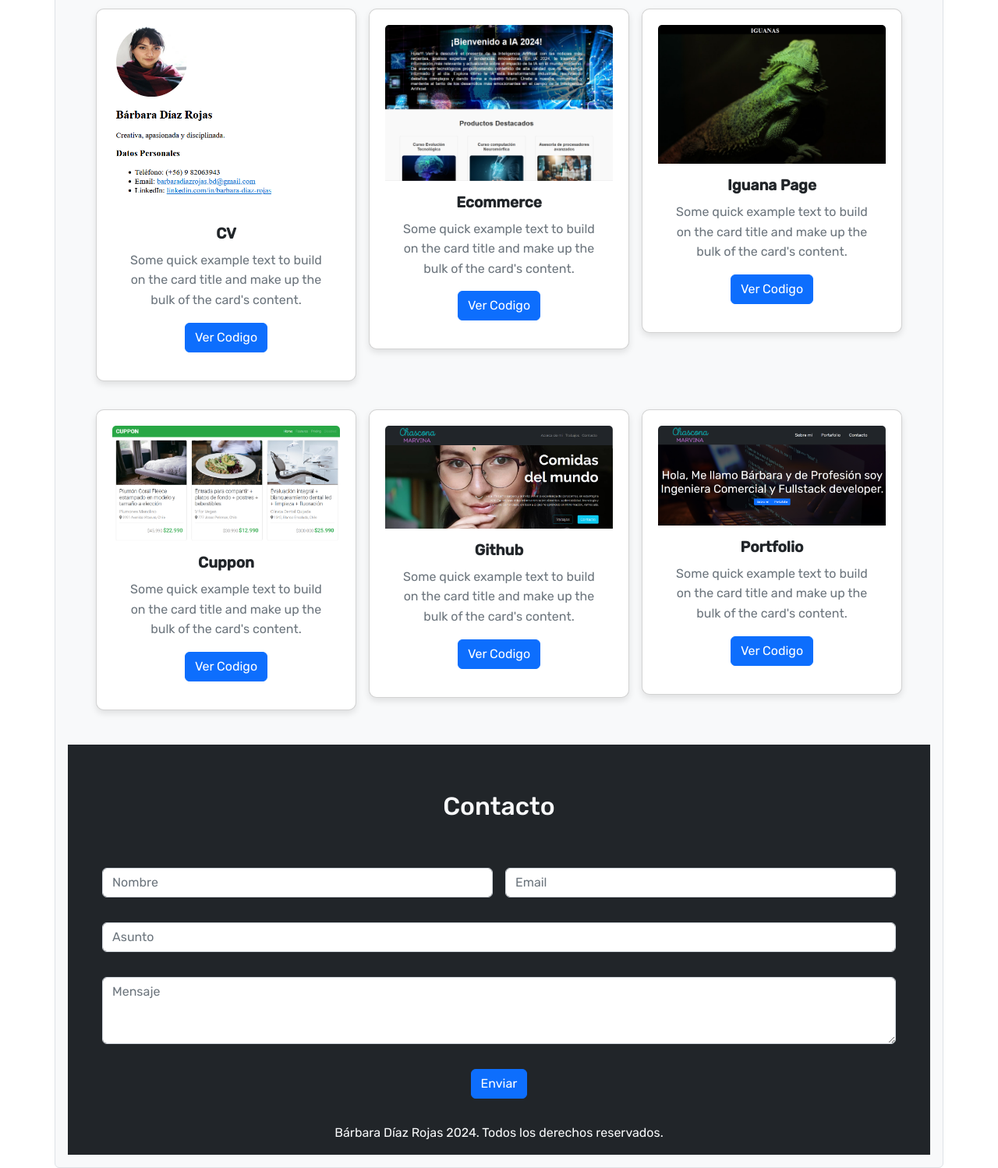
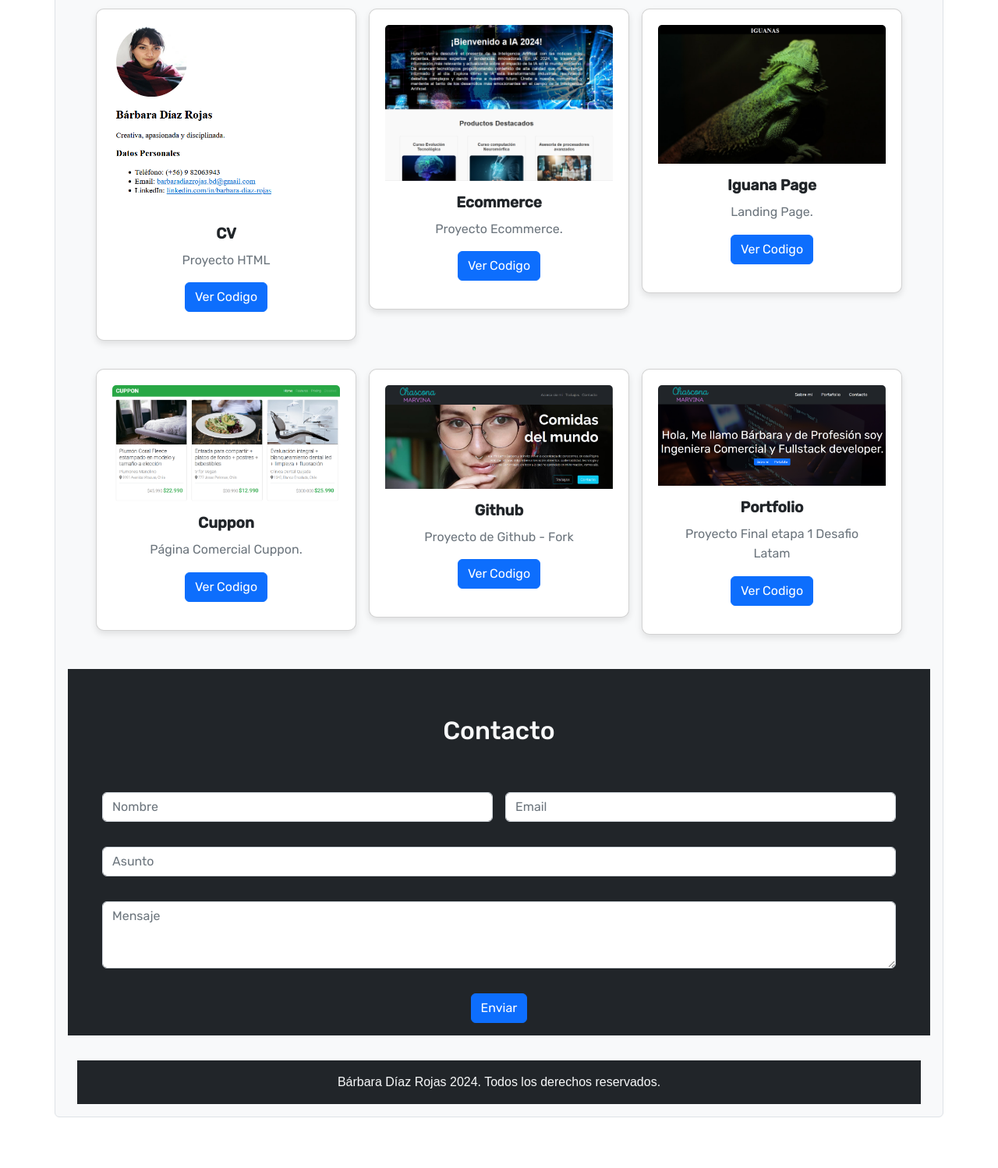
Before and after one commit to gnzrojas/Barbaradiazrojas.github.io, a plain HTML site: page index.html in a window 1280 px wide. Shown: the part 2404-3902 px from the top of the page at 78% size. Drawn offline with nearby package versions, Linux system fonts and the light colour scheme.

Commit message:
correciones en descripciones laborales y portafolio, además de agregar los pantallazos de fork a coompañeros

```diff
--- a/assets/style.css
+++ b/assets/style.css
@@ -161,3 +161,26 @@ p {
     font-size: 0.9rem;
   }
 }
+#Footer {
+  background-color: #343a40; /* Color de fondo oscuro */
+  padding: 1rem; /* Espaciado interno */
+  margin-top: 2rem; /* Espaciado superior para separación con el body */
+}
+
+#Footer .container {
+  max-width: 1200px; /* Ancho máximo del contenedor */
+  margin: 0 auto; /* Centrar el contenedor */
+  text-align: center; /* Alinear el texto al centro */
+}
+
+#Footer .text-light {
+  color: #ffffff; /* Color de texto blanco */
+  font-size: 1rem; /* Tamaño de fuente */
+  font-family: Arial, sans-serif; /* Tipo de letra */
+}
+
+@media (max-width: 768px) {
+  #Footer .text-light {
+      font-size: 0.9rem; /* Tamaño de fuente para pantallas pequeñas */
+  }
+}
--- a/index.html
+++ b/index.html
@@ -131,7 +131,7 @@
                         <br><small class="text-muted">Viña del Mar</small>
                       </p>
                       <p class="card-text d-md-none">
-                        Fui bonita.
+                        Encargada de gestionar solicitudes de clientes, gestionar reclamos y resolver dudas.
                       </p>
                     </div>
                   </div>
@@ -154,7 +154,7 @@
                         <br><small class="text-muted">Viña del Mar</small>
                       </p>
                       <p class="card-text d-md-none">
-                        Ser bonita x2
+                        Vendedora B2B de telecomunicaciones.
                       </p>
                     </div>
                   </div>
@@ -177,7 +177,7 @@
                         <br><small class="text-muted">Viña del Mar</small>
                       </p>
                       <p class="card-text d-md-none">
-                        Fui bonita x3
+                        Encargada de analizar y desarrollar plan comercial.
                       </p>
                     </div>
                   </div>
@@ -200,7 +200,7 @@
                         <br><small class="text-muted">Viña del Mar</small>
                       </p>
                       <p class="card-text d-md-none">
-                       fui x4
+                      Encargada de Licitar para el Mercado Público en la industria Ferretera.
                         <br><span class="fw-bolder">Proyecto:</span> Migración de sistemas de la UBO.
                       </p>
                     </div>
@@ -224,7 +224,7 @@
                           <br><small class="text-muted">Viña del Mar</small>
                         </p>
                         <p class="card-text d-md-none">
-                          Fui bonita x6
+                          Encargada de vender el servicio Web y Marketing Digital
                         </p>
                       </div>
                     </div>
@@ -246,7 +246,7 @@
                           <br><small class="text-muted">Viña del Mar</small>
                         </p>
                         <p class="card-text d-md-none">
-                          Fui bonita x6
+                          Encargada de desarrollar postulaciones a Corfo y Gobierno Regional en relación a Software de Agrotech.
                         </p>
                       </div>
                     </div>
@@ -265,8 +265,7 @@
                             class="card-img-top" alt="CV"></a>
                         <div class="card-body">
                             <h5 class="card-title">CV</h5>
-                            <p class="card-text">Some quick example text to build on the card title and make up the bulk
-                                of the card's content.</p>
+                            <p class="card-text">Proyecto HTML</p>
                             <a href="https://github.com/barbara-diaz-rojas" class="btn btn-primary">Ver Codigo</a>
                         </div>
                     </div>
@@ -277,8 +276,7 @@
                             class="card-img-top" alt="Maqueta ecommerce"></a>
                         <div class="card-body">
                             <h5 class="card-title">Ecommerce</h5>
-                            <p class="card-text">Some quick example text to build on the card title and make up the bulk
-                                of the card's content.</p>
+                            <p class="card-text">Proyecto Ecommerce.</p>
                             <a href="https://barbara-diaz-rojas.github.io" class="btn btn-primary">Ver Codigo</a>
                         </div>
                     </div>
@@ -289,8 +287,7 @@
                             class="card-img-top" alt="Página de Iguanas"></a>
                         <div class="card-body">
                             <h5 class="card-title">Iguana Page</h5>
-                            <p class="card-text">Some quick example text to build on the card title and make up the bulk
-                                of the card's content.</p>
+                            <p class="card-text">Landing Page.</p>
                             <a href="https://barbara-diaz-rojas.github.io" class="btn btn-primary">Ver Codigo</a>
                         </div>
                     </div>
@@ -301,8 +298,7 @@
                             class="card-img-top" alt="Maqueta Página de Cupones"></a>
                         <div class="card-body">
                             <h5 class="card-title">Cuppon</h5>
-                            <p class="card-text">Some quick example text to build on the card title and make up the bulk
-                                of the card's content.</p>
+                            <p class="card-text">Página Comercial Cuppon.</p>
                             <a href="https://barbara-diaz-rojas.github.io" class="btn btn-primary">Ver Codigo</a>
                         </div>
                     </div>
@@ -313,8 +309,7 @@
                             alt="Maqueta Portfolio"></a>
                         <div class="card-body">
                             <h5 class="card-title">Github</h5>
-                            <p class="card-text">Some quick example text to build on the card title and make up the bulk
-                                of the card's content.</p>
+                            <p class="card-text">Proyecto de Github - Fork </p>
                             <a href="https://barbara-diaz-rojas.github.io" class="btn btn-primary">Ver Codigo</a>
                         </div>
                     </div>
@@ -325,8 +320,7 @@
                             alt="Maqueta Portfolio"></a>
                         <div class="card-body">
                             <h5 class="card-title">Portfolio</h5>
-                            <p class="card-text">Some quick example text to build on the card title and make up the bulk
-                                of the card's content.</p>
+                            <p class="card-text">Proyecto Final etapa 1 Desafio Latam</p>
                             <a href="https://barbara-diaz-rojas.github.io/" class="btn btn-primary">Ver
                                 Codigo</a>
                         </div>
@@ -365,14 +359,16 @@
             </form>
         </div>
     </section>
-    <section id="Footer" class="bg-dark p-3">
-        <div class="container text-center text-light">
-            Bárbara Díaz Rojas 2024. Todos los derechos reservados.
-        </div>
-    </section>
     <script src="https://cdn.jsdelivr.net/npm/bootstrap@5.2.2/dist/js/bootstrap.bundle.min.js"
         integrity="sha384-OERcA2EqjJCMA+/3y+gxIOqMEjwtxJY7qPCqsdltbNJuaOe923+mo//f6V8Qbsw3"
         crossorigin="anonymous"></script>
 </body>
 
+<footer>
+  <section id="Footer" class="bg-dark p-3">
+    <div class="container text-center text-light">
+        Bárbara Díaz Rojas 2024. Todos los derechos reservados.
+    </div>
+</section>
+</footer>
 </html>
```
Also changed, not shown: fork/Primer fork Github.jpg (added), fork/Primer fork VSC.jpg (added), fork/fork 2 Github.jpg (added), fork/fork 2 VSC.jpg (added).
